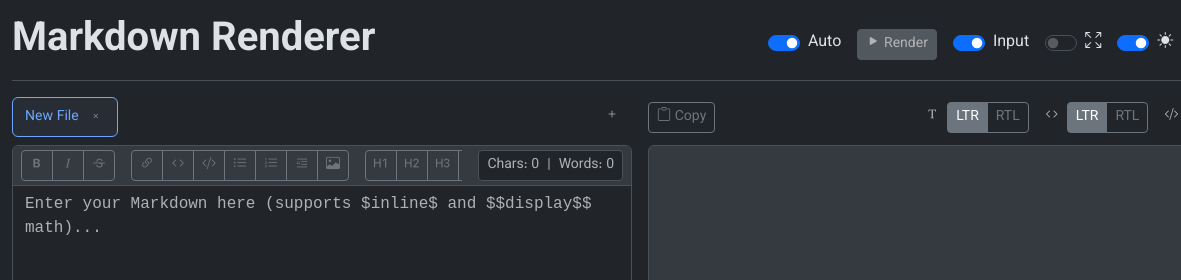
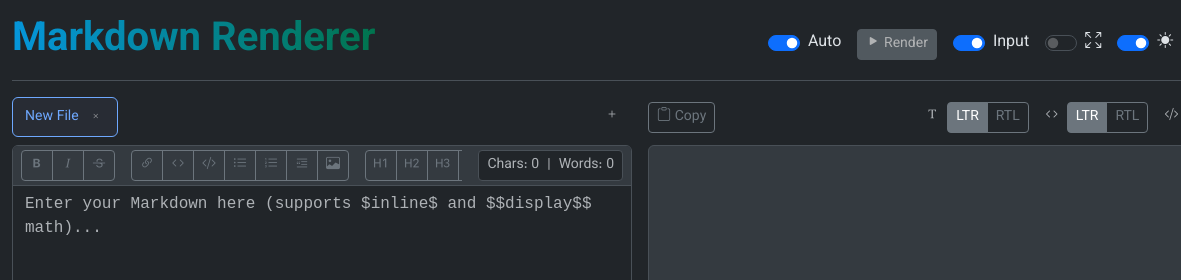
Before and after one commit to matinkg/markdown-renderer, a website built with Vite: page index.html in a window 1280 px wide. Shown: the top 280 px of the page, 0-1181 px from the left. Built offline with nearby package versions, Linux system fonts and the light colour scheme.

Commit message:
Feat: update app title styling with gradient and selection colors

```diff
--- a/index.html
+++ b/index.html
@@ -39,7 +39,7 @@
         <!-- Application header with controls and branding -->
         <header class="d-flex flex-wrap justify-content-between align-items-center mb-3 pb-2 border-bottom gap-3">
             <!-- Application title -->
-            <h1 class="me-auto">Markdown Renderer</h1>
+            <h1 class="app-title me-auto">Markdown Renderer</h1>
             <!-- Auto-render toggle: Controls automatic rendering of markdown as user types -->
             <div class="form-check form-switch" title="Toggle Auto Rendering">
                 <input class="form-check-input" type="checkbox" role="switch" id="autoRenderSwitch" checked>
--- a/style.css
+++ b/style.css
@@ -98,6 +98,25 @@ h6 {
 }
 header {
 	border-bottom-color: var(--border-color) !important;
+}
+
+.app-title {
+	background: linear-gradient(
+		90deg,
+		#0596db 0%,
+		#01744e 100%
+	);
+	background-clip: border-box;
+	-webkit-background-clip: text;
+	-webkit-text-fill-color: transparent;
+	background-clip: text;
+	color: transparent;
+}
+
+.app-title::selection {
+  background: #0596db;  /* highlight color */
+  color: white;         /* selected text color */
+  -webkit-text-fill-color: white; /* for Safari */
 }
 
 .preview-container {
```
